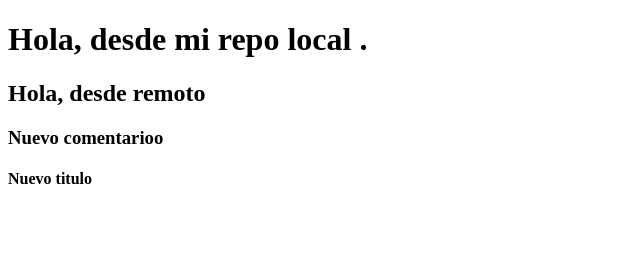
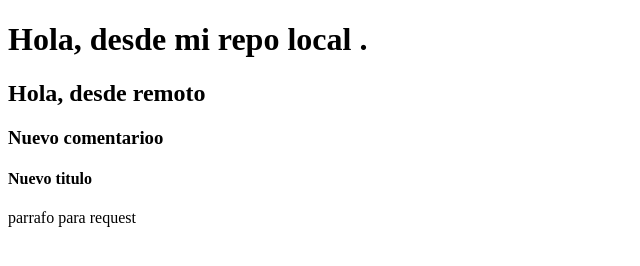
Before and after one commit to NikoleeMC/repoPrueba, a plain HTML site: page index.html in a window 1280 px wide. Shown: the whole page, without its empty margins (0-640 px from the left). Drawn offline with Linux system fonts and the light colour scheme.

Commit message:
agregamos nuevo cambio

```diff
--- a/index.html
+++ b/index.html
@@ -10,5 +10,6 @@
     <h2>Hola, desde remoto</h2>
     <h3>Nuevo comentarioo</h3>
     <h4>Nuevo titulo</h4>
+    <p>parrafo para request</p>
 </body>
 </html>
```
